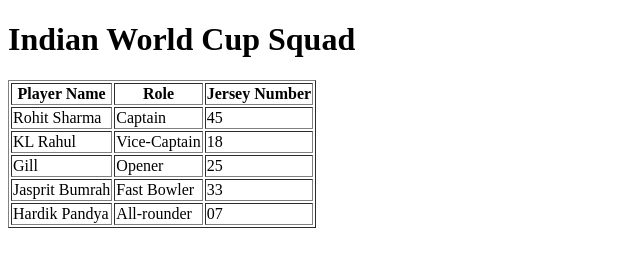
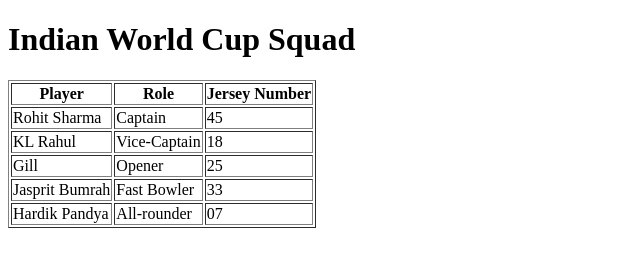
Before and after one commit to akhilguna/testingit, a plain HTML site: page index.html in a window 1280 px wide. Shown: the full height of the page, 0-640 px from the left. Drawn offline with Linux system fonts and the light colour scheme.

Commit message:
Update index.html

```diff
--- a/index.html
+++ b/index.html
@@ -7,7 +7,7 @@
     <h1>Indian World Cup Squad</h1>
     <table border="1">
         <tr>
-            <th>Player Name</th>
+            <th>Player</th>
             <th>Role</th>
             <th>Jersey Number</th>
         </tr>
```
